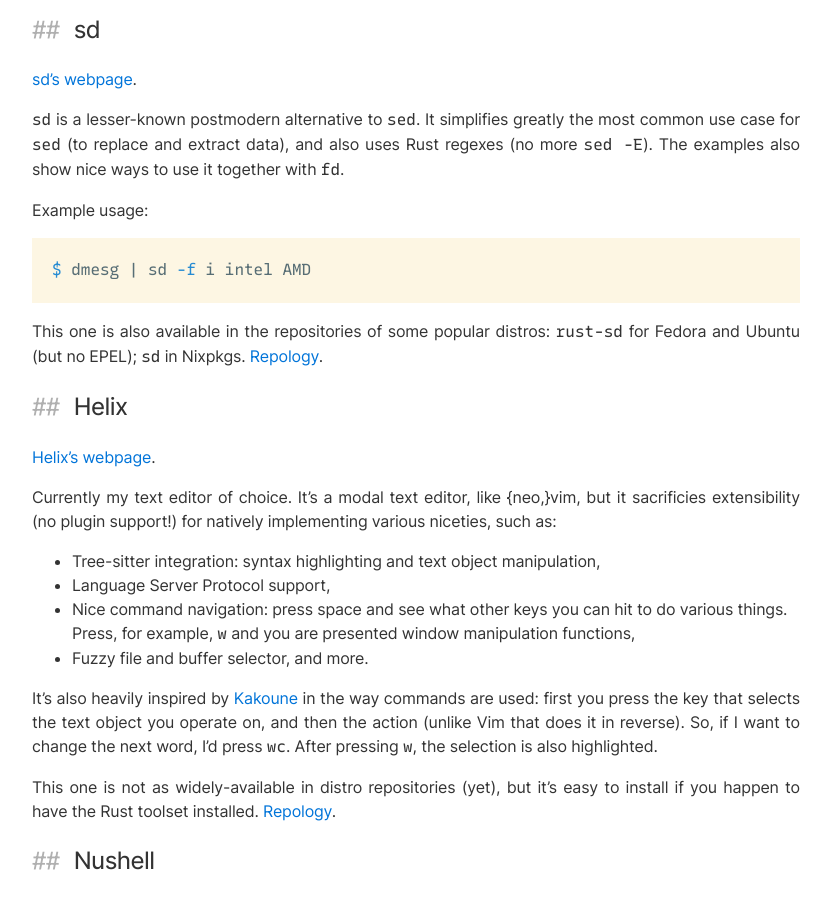
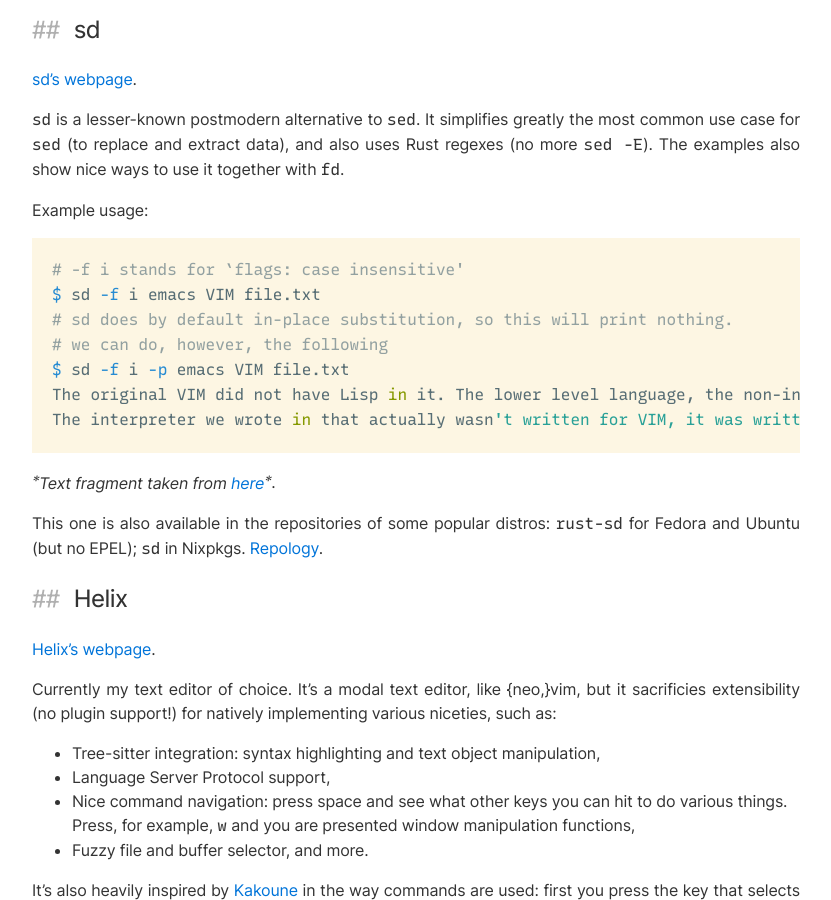
Before and after one commit to tudurom/blog, a Jekyll site: the page built from _posts/2023-10-12-modern-shell-tools.md, in a window 1280 px wide and 900 px high, scrolled down 1312 px. Shown: the whole window, without its empty margins (224-1055 px from the left). Built offline with Jekyll 4.4.1, drawn with Linux system fonts in a browser that asks for light colours.

Commit message:
modern-shell-tools: better sd example

````diff
--- a/_posts/2023-10-12-modern-shell-tools.md
+++ b/_posts/2023-10-12-modern-shell-tools.md
@@ -69,8 +69,16 @@ The examples also show nice ways to use it together with `fd`.
 Example usage:
 
 ```shell
-$ dmesg | sd -f i intel AMD
+# -f i stands for `flags: case insensitive'
+$ sd -f i emacs VIM file.txt
+# sd does by default in-place substitution, so this will print nothing.
+# we can do, however, the following
+$ sd -f i -p emacs VIM file.txt
+The original VIM did not have Lisp in it. The lower level language, the non-interpreted language—was PDP-10 Assembler.
+The interpreter we wrote in that actually wasn't written for VIM, it was written for TECO.
 ```
+
+_Text fragment taken from [here](https://www.gnu.org/gnu/rms-lisp.html)_.
 
 This one is also available in the repositories of some popular distros: `rust-sd` for Fedora and Ubuntu (but no EPEL);
 `sd` in Nixpkgs. [Repology][repology-sd].
````
